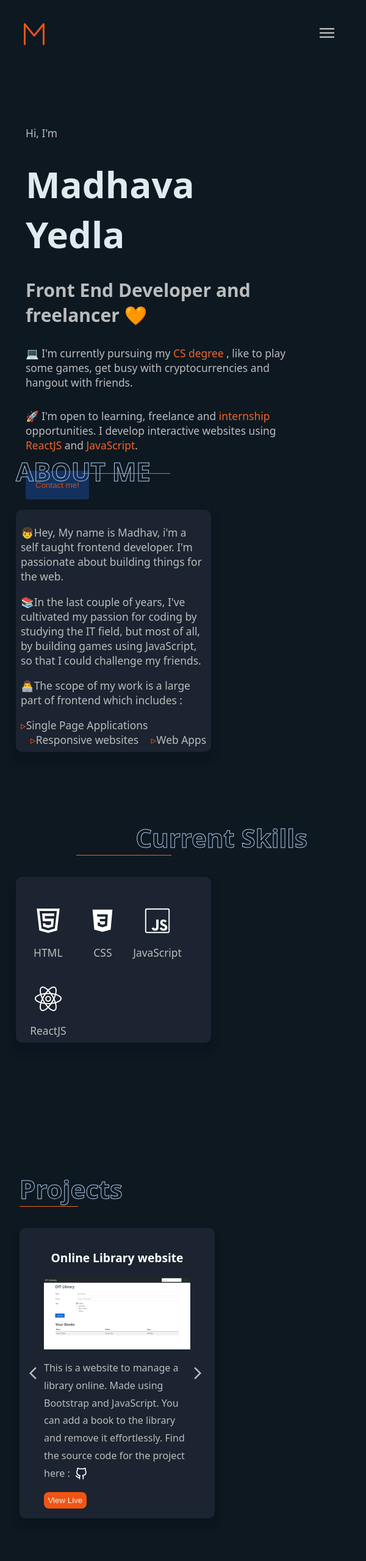
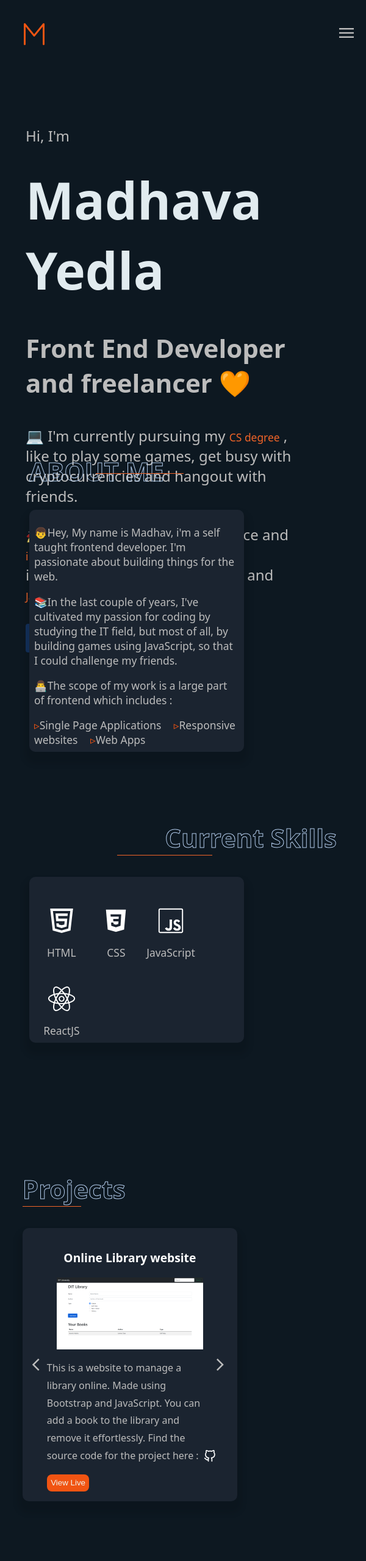
Before and after one commit to MadhavaY/Portfolio, a plain HTML site: page index.html in a window 600 px wide. Shown: the top 2560 px of the page at 61% size. Drawn offline with nearby package versions, Linux system fonts and the light colour scheme.

Commit message:
Changes to mediaqueries

```diff
--- a/portfolio.css
+++ b/portfolio.css
@@ -947,7 +947,7 @@ footer span {
         position: relative;
         float: right;
         top: 2.4rem;
-        right: 3rem;
+        right: 1.5rem;
 
     }
 
@@ -1065,7 +1065,7 @@ footer span {
         position: relative;
         float: right;
         top: 2.4rem;
-        right: 3rem;
+        right: 1.6rem;
 
     }
 
@@ -1155,11 +1155,11 @@ footer span {
         border: 4px solid red;
     } */
     .mainhead {
-        font-size: 10vw;
+        font-size: 14vw;
     }
 
     .head{
-       font-size: 5vw;
+       font-size: 7vw;
     }
 
     .main-heading-container {
@@ -1167,7 +1167,7 @@ footer span {
     }
 
     .heading p {
-        font-size: 2.9vw;
+        font-size: 4vw;
     }
 
     .contact{
@@ -1200,13 +1200,15 @@ footer span {
         position: relative;
         float: right;
         top: 2.4rem;
-        right: 3rem;
+        right: 1rem;
 
     }
 
     #menu-icon{
         font-size: 2rem;
     }
+
+
 
     /*  About */
 
@@ -1218,7 +1220,7 @@ footer span {
     }
 
     .about-container {
-        margin-left: 10px;
+        margin-left: 2rem;
         padding: 1rem;
     }
 
@@ -1231,7 +1233,7 @@ footer span {
     .info {
         padding: 0.5rem;
         /* width: 100%; */
-        width: 19rem;
+        width: 21rem;
     }
 
     .about-container p,
@@ -1240,18 +1242,18 @@ footer span {
     }
 
     #heading3 {
-        margin-right: 5rem;
+        margin-right: 2rem;
         font-size: 7vw;
     }
 
     #heading3::after {
         width: 26vw;
-        left: 6.2rem;
+        left: 9rem;
     }
 
     .skill-container {
         padding: 0.5rem;
-        width: 19rem;
+        width: 21rem;
     }
 
     .skill-container img {
@@ -1279,12 +1281,12 @@ footer span {
     }
     .project-container {
         margin-top: 9rem;
-        margin-left: 1rem;
+        margin-left: 1.3rem;
         padding: 1rem;
     }
 
     .projects {
-        width: 18rem;
+        width: 20rem;
         padding: 1rem;
     }
 
@@ -1312,8 +1314,14 @@ footer span {
         left: 10rem;
     }
 
+    .blog-container {
+        display: flex;
+        margin: auto;
+        align-items: center;
+        flex-direction: column;
+    }
     .blog {
-        width: 18rem;
+        width: 20rem;
         padding: 1rem;
     }
 
```
